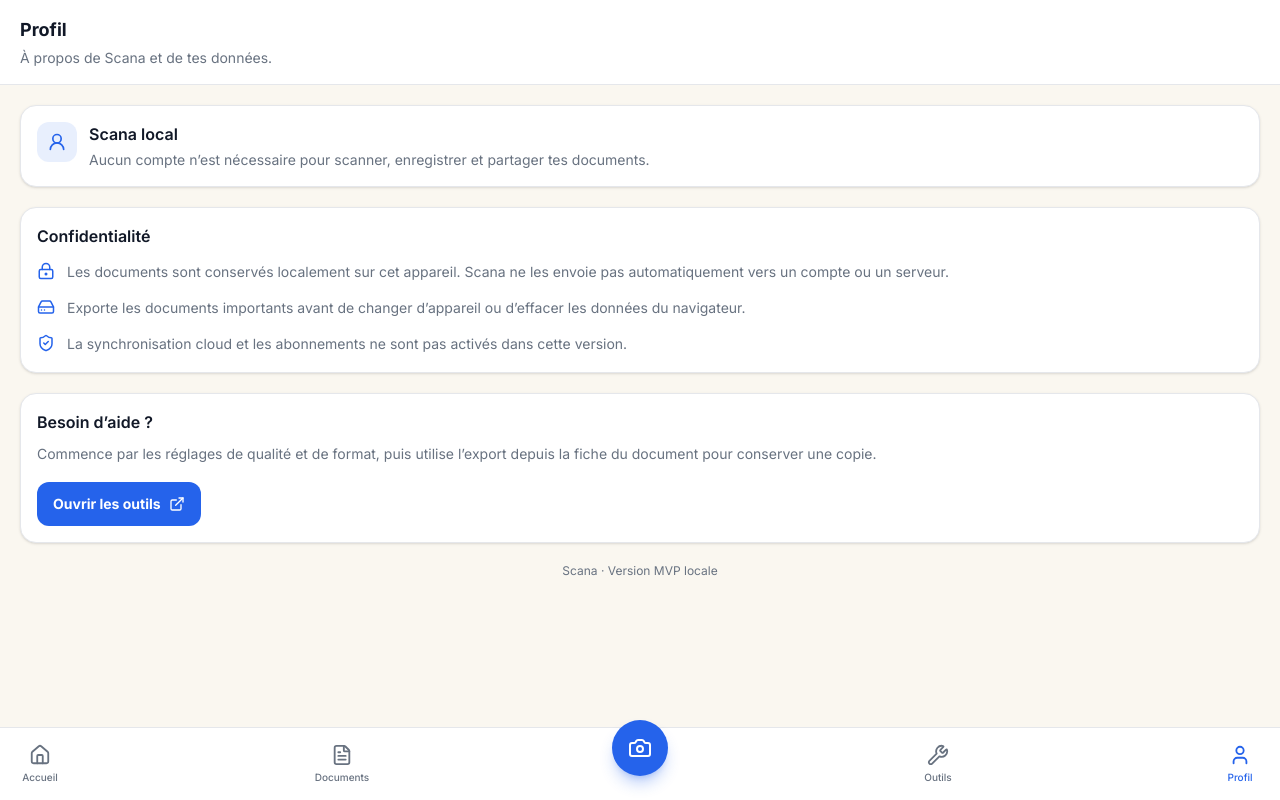
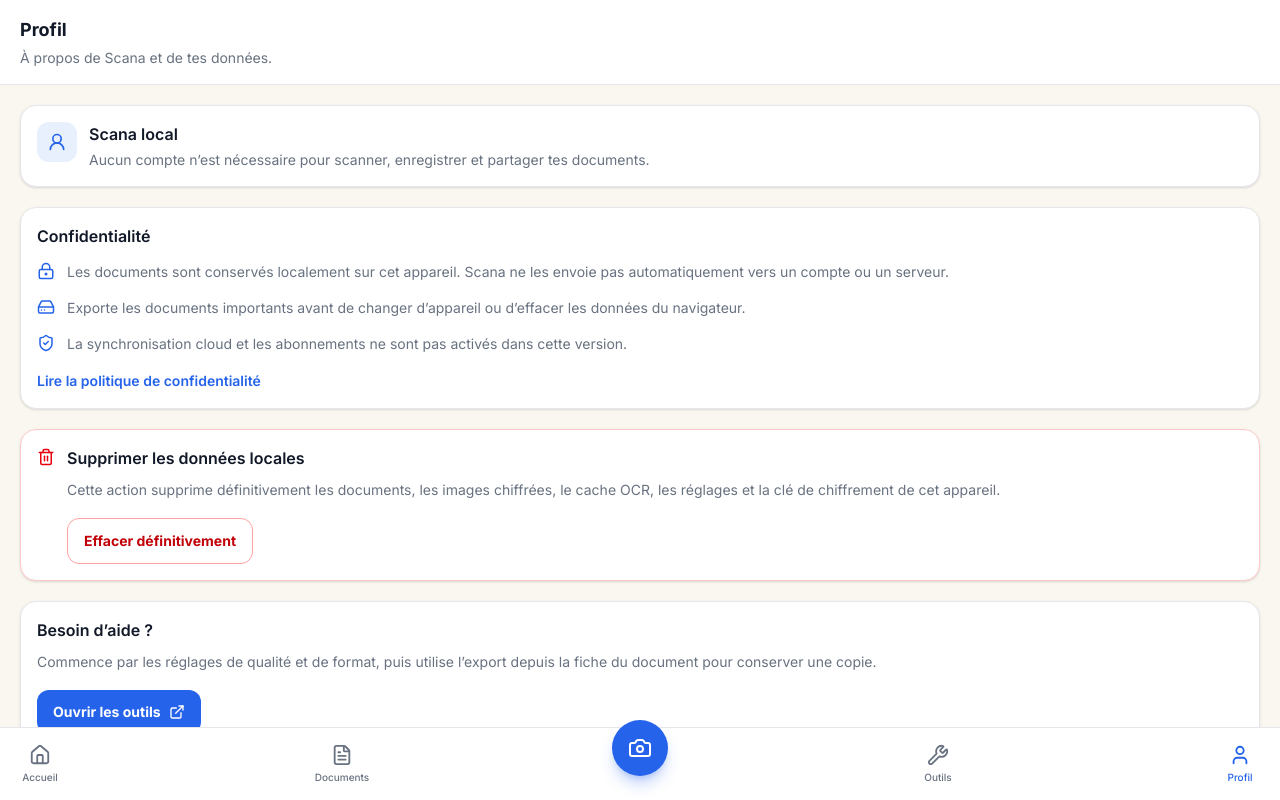
Before and after one commit to Adamaly99/Scana, a Next.js app: page /profile in a window 1280 px wide. Built offline with nearby package versions, Linux system fonts and the light colour scheme.

Commit message:
Add definitive local data deletion
Add a confirmed Profile action that removes all local documents, encrypted images, OCR cache, settings and the encryption key.

```diff
--- a/src/app/(tabs)/profile/page.tsx
+++ b/src/app/(tabs)/profile/page.tsx
@@ -1,9 +1,34 @@
 "use client";
 
-import { ExternalLink, HardDrive, LockKeyhole, ShieldCheck, UserRound } from "lucide-react";
+import { ExternalLink, HardDrive, LockKeyhole, ShieldCheck, Trash2, UserRound } from "lucide-react";
 import Link from "next/link";
+import { useState } from "react";
+import { clearLocalData } from "@/lib/local-db";
 
 export default function ProfilePage() {
+  const [isClearing, setIsClearing] = useState(false);
+  const [clearError, setClearError] = useState<string | null>(null);
+
+  const handleClearLocalData = async () => {
+    if (
+      !window.confirm(
+        "Effacer définitivement tous les documents, résultats OCR et réglages de cet appareil ? Cette action est irréversible.",
+      )
+    ) {
+      return;
+    }
+
+    setIsClearing(true);
+    setClearError(null);
+    try {
+      await clearLocalData();
+      window.location.reload();
+    } catch {
+      setClearError("La suppression n’a pas pu être terminée. Réessaie.");
+      setIsClearing(false);
+    }
+  };
+
   return (
     <div className="flex min-h-full flex-col bg-page">
       <header className="border-b border-line bg-card px-5 py-4">
@@ -46,6 +71,30 @@
               La synchronisation cloud et les abonnements ne sont pas activés dans cette version.
             </p>
           </div>
+          <Link href="/privacy" className="inline-block text-sm font-semibold text-accent hover:underline">
+            Lire la politique de confidentialité
+          </Link>
+        </section>
+
+        <section className="rounded-2xl border border-red-200 bg-card p-4 shadow-sm">
+          <div className="flex items-start gap-3">
+            <Trash2 size={18} className="mt-0.5 shrink-0 text-red-600" />
+            <div>
+              <h2 className="font-semibold text-ink">Supprimer les données locales</h2>
+              <p className="mt-2 text-sm leading-6 text-ink-dim">
+                Cette action supprime définitivement les documents, les images chiffrées, le cache OCR, les réglages et la clé de chiffrement de cet appareil.
+              </p>
+              <button
+                type="button"
+                onClick={handleClearLocalData}
+                disabled={isClearing}
+                className="mt-4 rounded-xl border border-red-300 px-4 py-3 text-sm font-bold text-red-700 transition active:scale-95 disabled:cursor-not-allowed disabled:opacity-60"
+              >
+                {isClearing ? "Suppression…" : "Effacer définitivement"}
+              </button>
+              {clearError ? <p className="mt-3 text-sm font-medium text-red-700">{clearError}</p> : null}
+            </div>
+          </div>
         </section>
 
         <section className="rounded-2xl border border-line bg-card p-4 shadow-sm">
```
